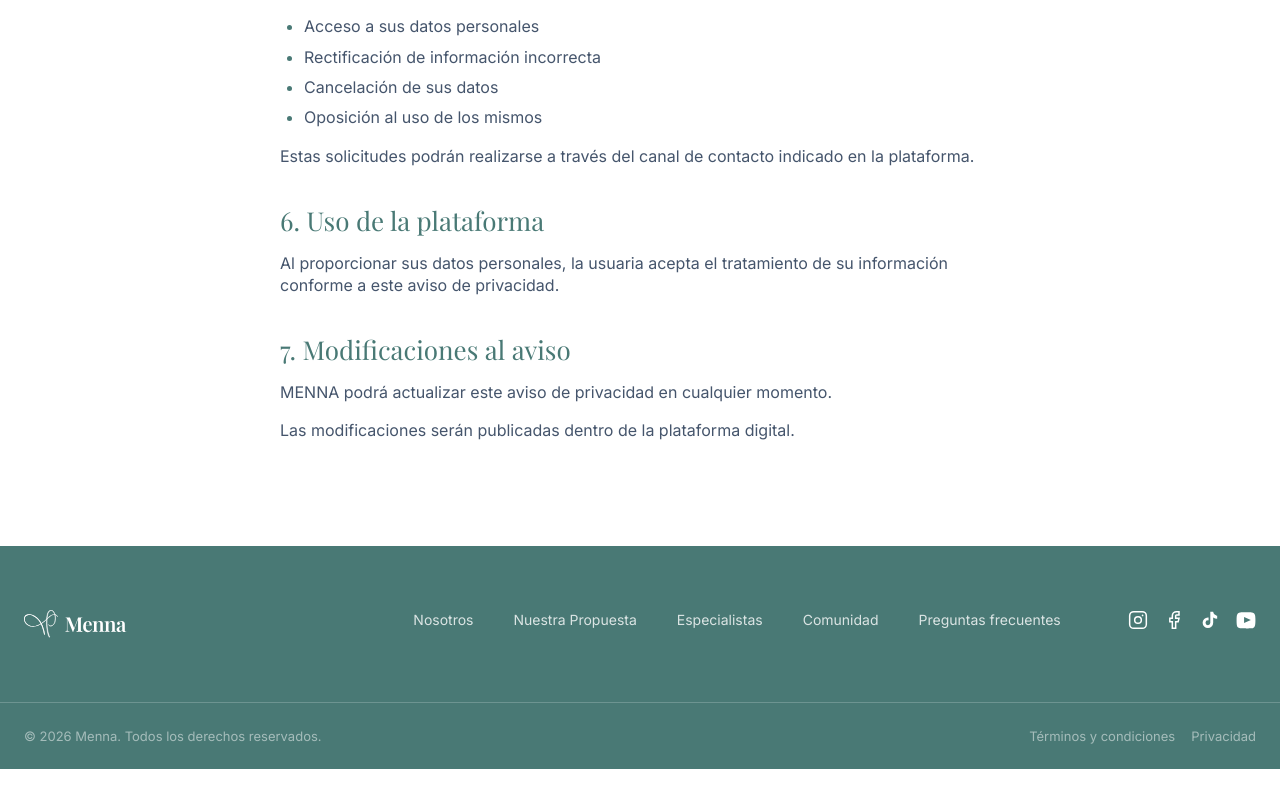
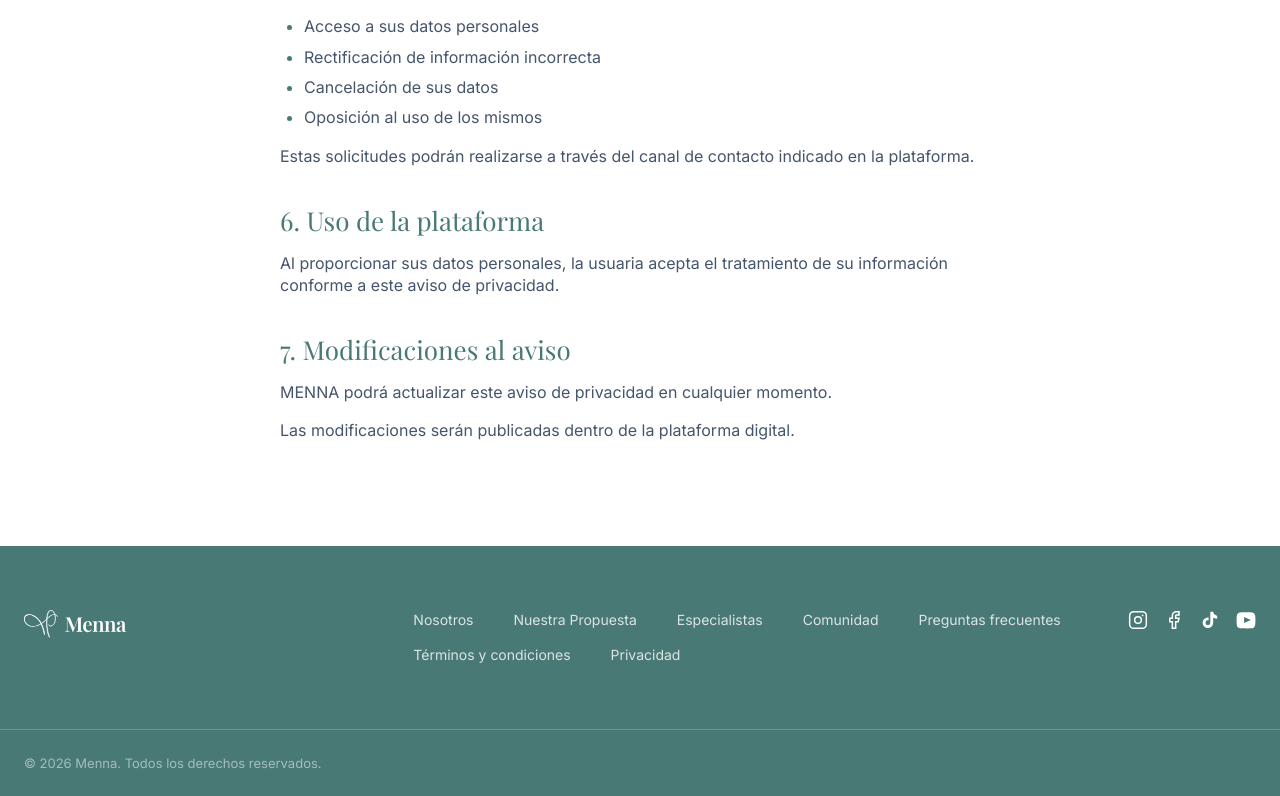
Before and after one commit to vadai-ia/mennasalud, a React (Vite) app: page /privacidad in a window 1280 px wide. Shown: the part 1469-2265 px from the top of the page. Before the commit the page ends 2238 px from the top, so only its background shows below. Built offline with nearby package versions, Linux system fonts and the light colour scheme; no server answers; a web font is replaced by a local one.

Commit message:
fix(footer): move legal links up to main nav so WhatsApp button doesn't hide them

```diff
--- a/src/components/layout/Footer.jsx
+++ b/src/components/layout/Footer.jsx
@@ -9,6 +9,8 @@ const footerLinks = [
   { label: 'Especialistas', href: '#especialistas' },
   { label: 'Comunidad', href: '#comunidad' },
   { label: 'Preguntas frecuentes', href: '#faq' },
+  { label: 'Términos y condiciones', to: '/terminos-y-condiciones', event: 'terminos' },
+  { label: 'Privacidad', to: '/privacidad', event: 'privacidad' },
 ]
 
 export default function Footer() {
@@ -24,11 +26,22 @@ export default function Footer() {
 
         {/* Links */}
         <nav className={styles.links} aria-label="Pie de página">
-          {footerLinks.map((link) => (
-            <a key={link.label} href={link.href} className={styles.link}>
-              {link.label}
-            </a>
-          ))}
+          {footerLinks.map((link) =>
+            link.to ? (
+              <Link
+                key={link.label}
+                to={link.to}
+                className={styles.link}
+                onClick={() => events.footerLegalClicked(link.event)}
+              >
+                {link.label}
+              </Link>
+            ) : (
+              <a key={link.label} href={link.href} className={styles.link}>
+                {link.label}
+              </a>
+            )
+          )}
         </nav>
 
         {/* Social */}
@@ -60,14 +73,6 @@ export default function Footer() {
 
       <div className={`container ${styles.bottom}`}>
         <p className={styles.copy}>© 2026 Menna. Todos los derechos reservados.</p>
-        <div className={styles.legalLinks}>
-          <Link to="/terminos-y-condiciones" className={styles.termsLink} onClick={() => events.footerLegalClicked('terminos')}>
-            Términos y condiciones
-          </Link>
-          <Link to="/privacidad" className={styles.termsLink} onClick={() => events.footerLegalClicked('privacidad')}>
-            Privacidad
-          </Link>
-        </div>
       </div>
     </footer>
   )
```
